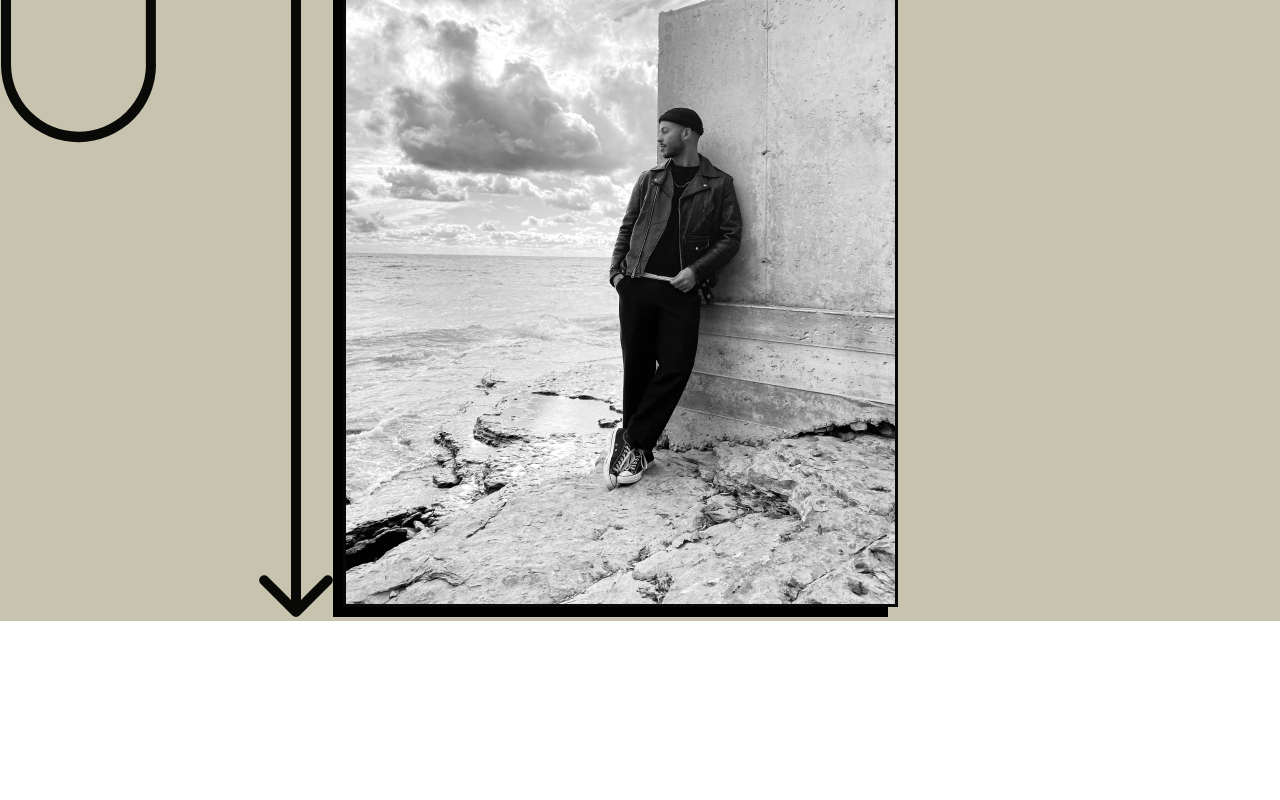
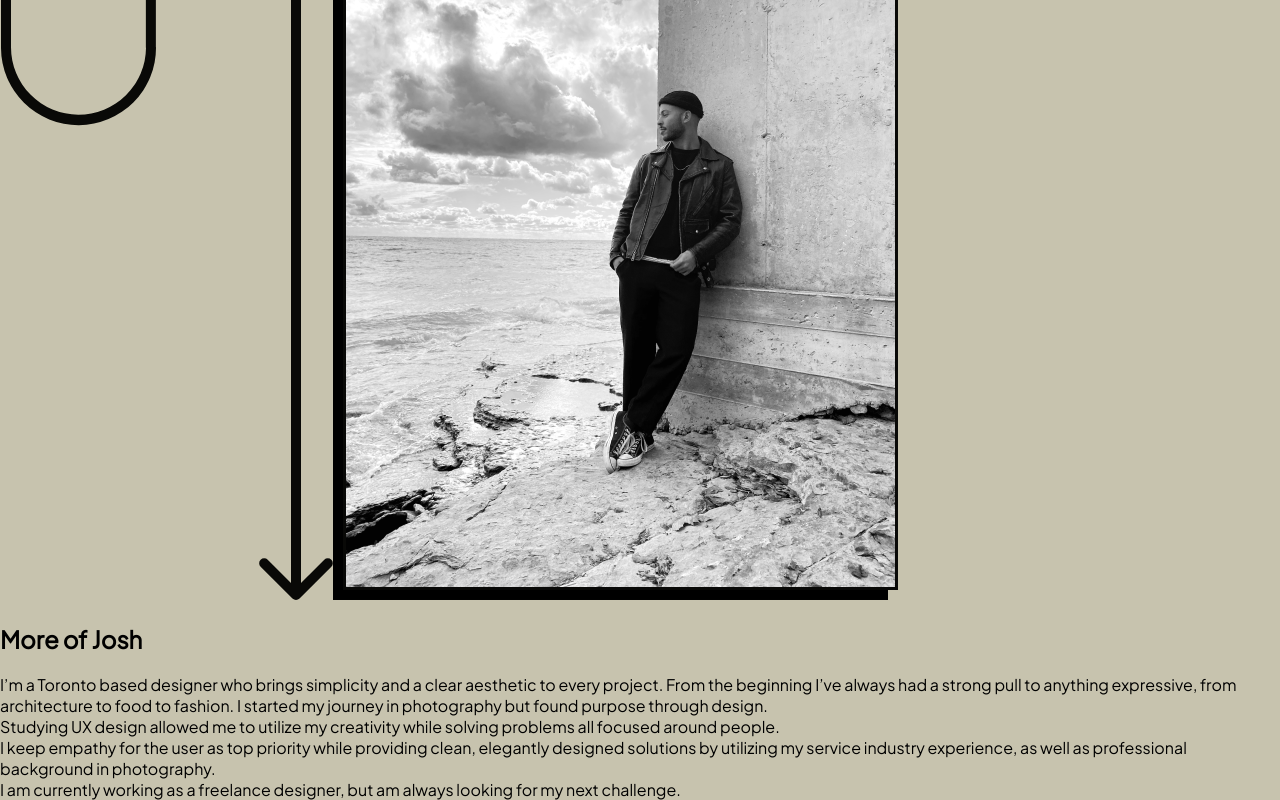
Before and after one commit to scottfuller4/josh-portfolio, a Gatsby site: page / in a window 1280 px wide. Shown: the part 427-1227 px from the top of the page. Before the commit the page ends 1048 px from the top, so only its background shows below. Built offline with nearby package versions, Linux system fonts and the light colour scheme; Gatsby itself is replaced by a stand-in of ours.

Commit message:
add about me content

```diff
--- a/src/pages/index.js
+++ b/src/pages/index.js
@@ -1,7 +1,7 @@
 import * as React from 'react'
 import styled from 'styled-components'
-import SquiggleArrow from '../images/SquiggleArrow.svg';
-import JoshPortrait from '../images/josh-portrait.png';
+import SquiggleArrow from '../images/SquiggleArrow.svg'
+import JoshPortrait from '../images/josh-portrait.png'
 
 const StyledMain = styled.main`
   background: #c7c3ae;
@@ -18,12 +18,28 @@ const IndexPage = () => {
     <StyledMain>
       <title>Josh Boissiere</title>
       <StyledH1>Hi! I'm Josh Boissiere.</StyledH1>
-      <h2>
+      <p>
         I’m a digital designer who channels my creativity into improving the
         lives of others through design.
-      </h2>
-      <img src={SquiggleArrow} alt="" />
-      <img src={JoshPortrait} alt="" />
+      </p>
+      <img src={SquiggleArrow} alt='' />
+      <img src={JoshPortrait} alt='' />
+      <h2>More of Josh</h2>
+      <p>
+        I’m a Toronto based designer who brings simplicity and a clear aesthetic
+        to every project. From the beginning I’ve always had a strong pull to
+        anything expressive, from architecture to food to fashion. I started my
+        journey in photography but found purpose through design.
+        <br />
+        Studying UX design allowed me to utilize my creativity while solving problems all
+        focused around people.
+        <br />
+        I keep empathy for the user as top priority while
+        providing clean, elegantly designed solutions by utilizing my service
+        industry experience, as well as professional background in photography.
+        <br />
+        I am currently working as a freelance designer, but am always looking for my next challenge.
+      </p>
     </StyledMain>
   )
 }
```
